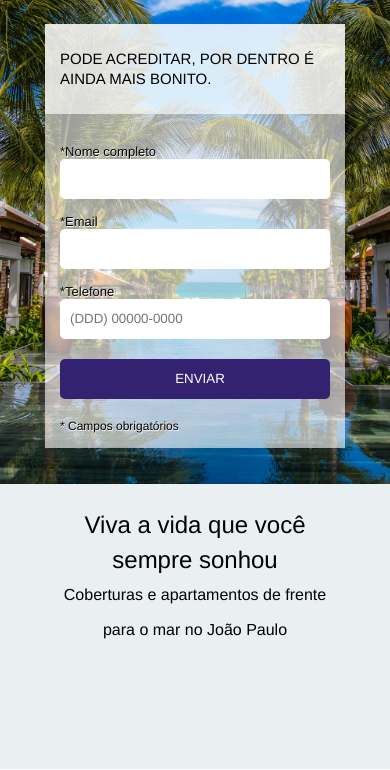
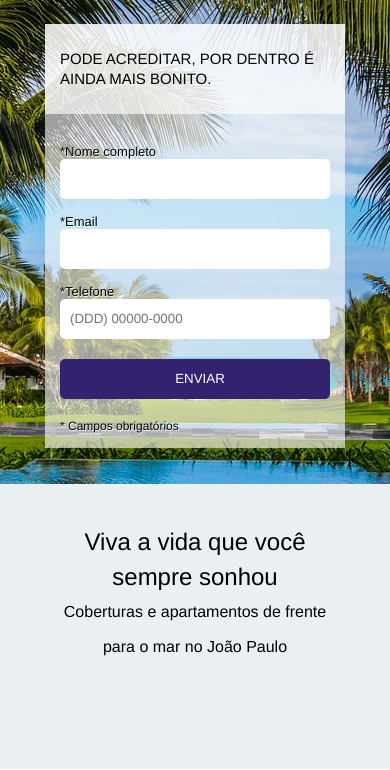
Before and after one commit to julianamacape/portfolio4, a plain HTML site: page index.html in a window 390 px wide. Shown: the part 97-867 px from the top of the page. Drawn offline with Linux system fonts and the light colour scheme.

Commit message:
updated banner

```diff
--- a/css/style.css
+++ b/css/style.css
@@ -569,8 +569,16 @@ footer {
 }
 
 @media screen and (max-width: 428px) {
+
+    main .banner {
+        height: 500px;
+        background-attachment: unset;
+        background-position: center center ;
+        background-size: auto;
+    }
+
     .one {
-        padding-top: 6%;
+        padding-top: 40px;
     }
 
     .final {
```
